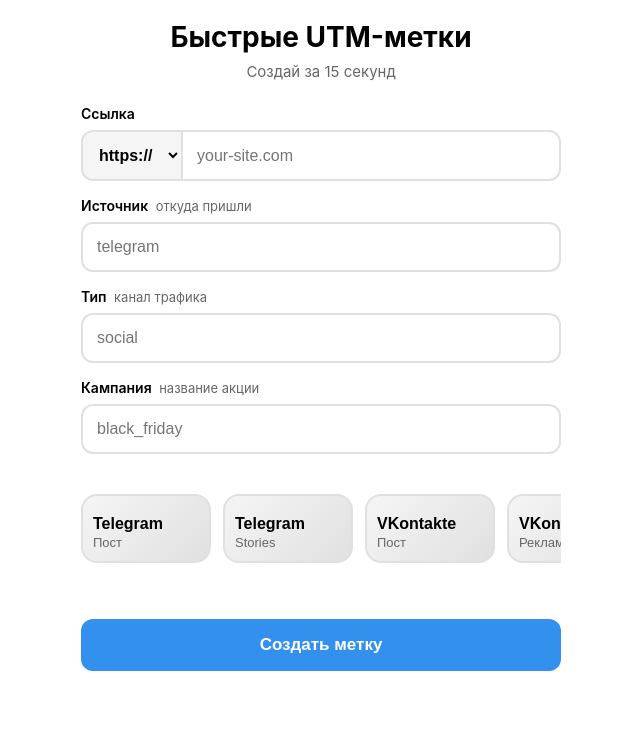
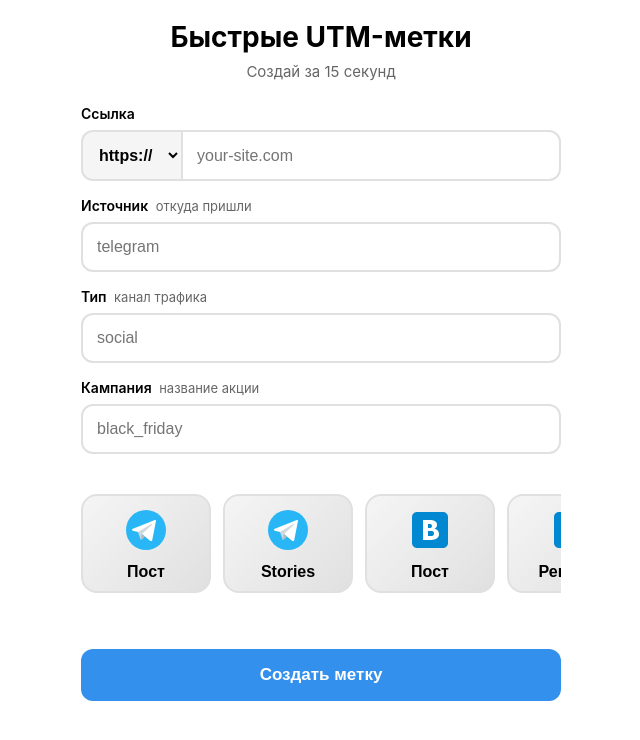
Before and after one commit to yaron9361-blip/utm-generator-app, a React (Vite) app in the folder frontend/: page / in a window 1280 px wide. Shown: the top 740 px of the page, without its empty margins (319-959 px from the left). Built offline with nearby package versions, Linux system fonts and the light colour scheme.

Commit message:
Show only icon and label in templates

```diff
--- a/frontend/src/App.css
+++ b/frontend/src/App.css
@@ -113,32 +113,18 @@ body {
 }
 
 .template-logo {
-  width: 40px;
-  height: 40px;
-  border-radius: 8px;
-  object-fit: cover;
+  width: 48px;
+  height: 48px;
+  border-radius: 12px;
+  object-fit: contain;
 }
 
-.template-info {
-  display: flex;
-  flex-direction: column;
-  gap: 2px;
-  align-items: flex-start;
-  width: 100%;
-}
-
-.template-platform {
+.template-name {
   font-size: 16px;
   font-weight: 700;
   color: var(--text);
   line-height: 1.2;
-}
-
-.template-format {
-  font-size: 13px;
-  font-weight: 500;
-  color: var(--text-secondary);
-  line-height: 1.2;
+  text-align: center;
 }
 
 .template-btn {
--- a/frontend/src/App.jsx
+++ b/frontend/src/App.jsx
@@ -307,11 +307,8 @@ function App() {
                     onClick={() => applyTemplate(t)}
                     type="button"
                   >
-                    <div className="template-icon-large">{t.icon}</div>
-                    <div className="template-info">
-                      <div className="template-platform">{t.category}</div>
-                      <div className="template-format">{t.name}</div>
-                    </div>
+                    <img src={t.logo} alt={t.category} className="template-logo" />
+                    <div className="template-name">{t.name}</div>
                   </button>
                 ))}
               </div>
```
